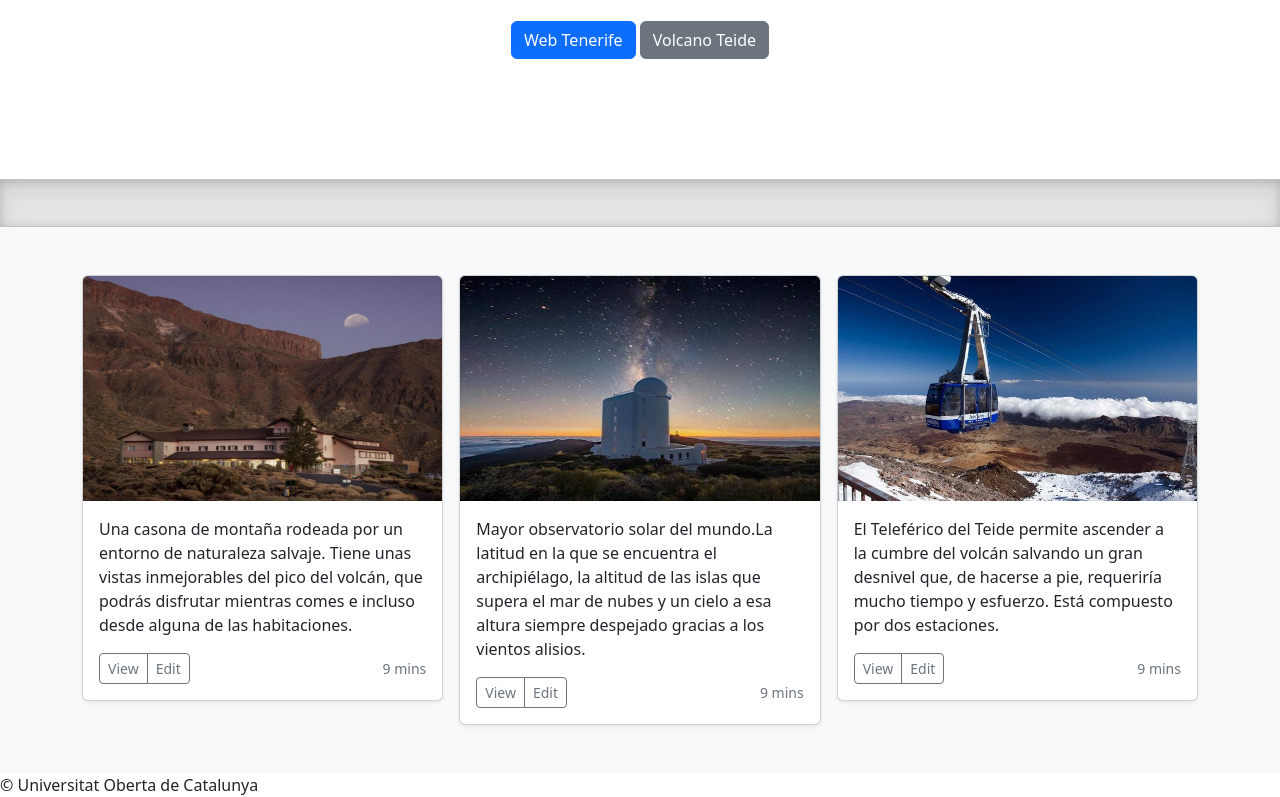
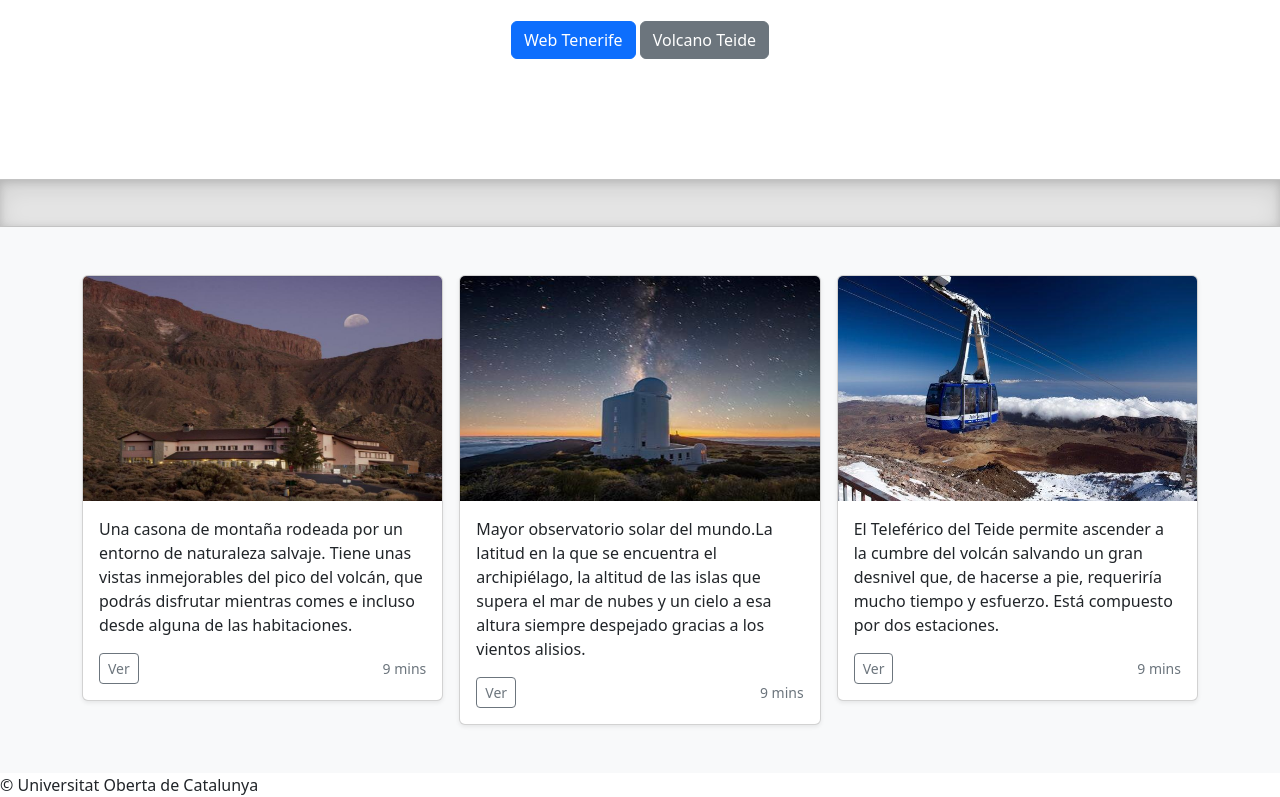
Before and after one commit to carlaUOC/PEC1, a website built with Parcel: page src/index.html in a window 1280 px wide. Shown: the part 639-1436 px from the top of the page. Built offline with nearby package versions, Linux system fonts and the light colour scheme.

Commit message:
Cambio botones de las imagenes

```diff
--- a/src/index.html
+++ b/src/index.html
@@ -59,8 +59,7 @@
                   <p class="card-text">Una casona de montaña rodeada por un entorno de naturaleza salvaje. Tiene unas vistas inmejorables del pico del volcán, que podrás disfrutar mientras comes e incluso desde alguna de las habitaciones.</p>
                   <div class="d-flex justify-content-between align-items-center">
                     <div class="btn-group">
-                      <button type="button" class="btn btn-sm btn-outline-secondary">View</button>
-                      <button type="button" class="btn btn-sm btn-outline-secondary">Edit</button>
+                      <button type="button" class="btn btn-sm btn-outline-secondary">Ver</button>
                     </div>
                     <small class="text-muted">9 mins</small>
                   </div>
@@ -74,8 +73,7 @@
                   <p class="card-text">Mayor observatorio solar del mundo.La latitud en la que se encuentra el archipiélago, la altitud de las islas que supera el mar de nubes y un cielo a esa altura siempre despejado gracias a los vientos alisios.</p>
                   <div class="d-flex justify-content-between align-items-center">
                     <div class="btn-group">
-                      <button type="button" class="btn btn-sm btn-outline-secondary">View</button>
-                      <button type="button" class="btn btn-sm btn-outline-secondary">Edit</button>
+                      <button type="button" class="btn btn-sm btn-outline-secondary">Ver</button>
                     </div>
                     <small class="text-muted">9 mins</small>
                   </div>
@@ -89,8 +87,7 @@
                   <p class="card-text">El Teleférico del Teide permite ascender a la cumbre del volcán salvando un gran desnivel que, de hacerse a pie, requeriría mucho tiempo y esfuerzo. Está compuesto por dos estaciones.</p>
                   <div class="d-flex justify-content-between align-items-center">
                     <div class="btn-group">
-                      <button type="button" class="btn btn-sm btn-outline-secondary">View</button>
-                      <button type="button" class="btn btn-sm btn-outline-secondary">Edit</button>
+                      <button type="button" class="btn btn-sm btn-outline-secondary">Ver</button>
                     </div>
                     <small class="text-muted">9 mins</small>
                   </div>
```
